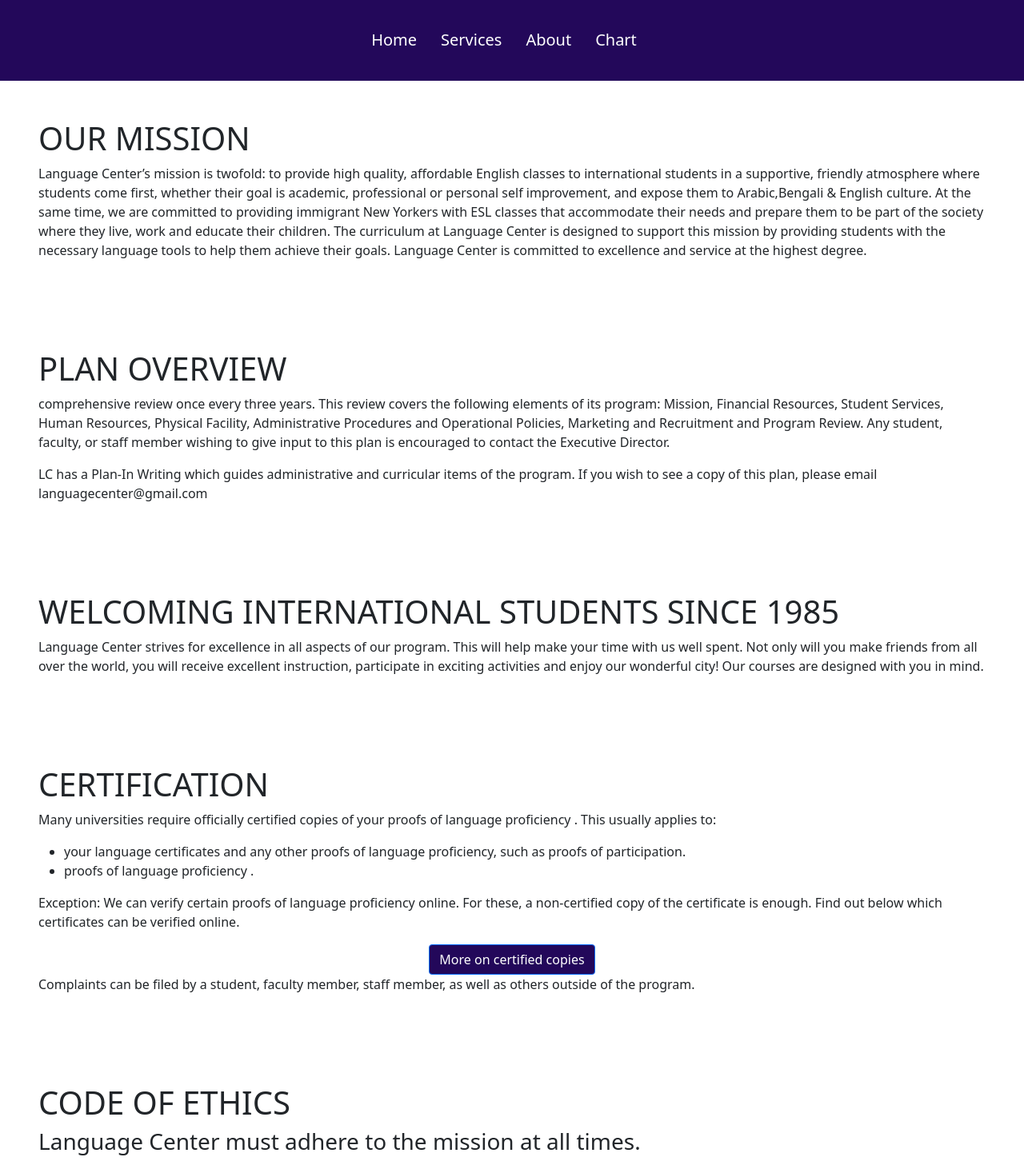
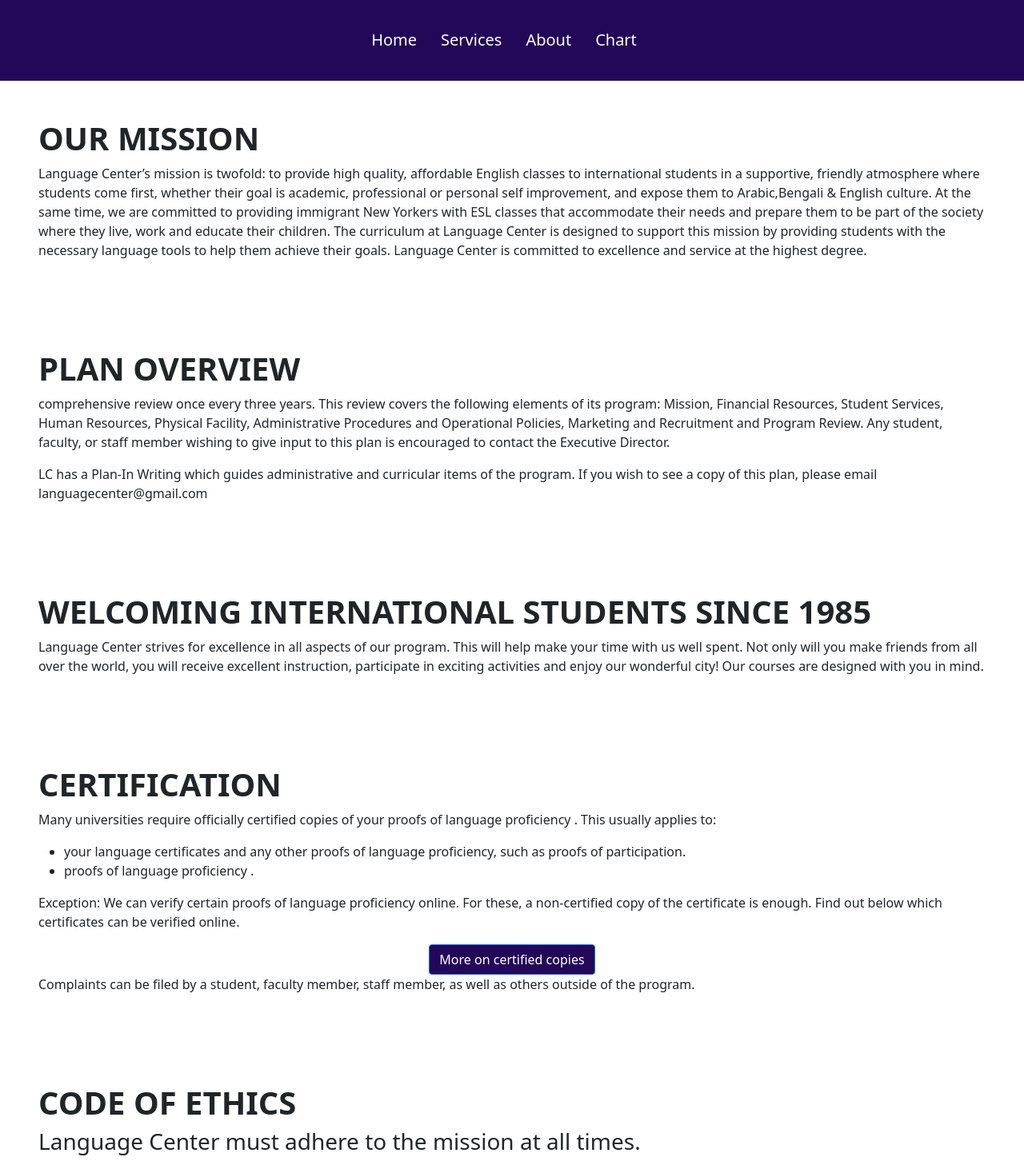
Before and after one commit to saifulislammunna/language-academy, a React (Create React App) app: page /about in a window 1280 px wide. Shown: the top 1457 px of the page at 80% size. Built offline with nearby package versions, Linux system fonts and the light colour scheme.

Commit message:
style-added

```diff
--- a/src/components/About/About.js
+++ b/src/components/About/About.js
@@ -5,11 +5,11 @@ const About = () => {
     return (
         <div>
             <div className="p-5">
-            <h1 className="text-start"> OUR MISSION</h1>
-               <p className="text-start"> Language Center’s mission is twofold: to provide high quality, affordable English classes to international students in a supportive, friendly atmosphere where students come first, whether their goal is academic, professional or personal self improvement, and expose them to Arabic,Bengali &  English culture. At the same time, we are committed to providing immigrant New Yorkers with ESL classes that accommodate their needs and prepare them to be part of the society where they live, work and educate their children. The curriculum at  Language Center is designed to support this mission by providing students with the necessary language tools to help them achieve their goals.  Language Center is committed to excellence and service at the highest degree.</p>
+            <h1 className="text-start fw-bold"> OUR MISSION</h1>
+               <p className="text-start "> Language Center’s mission is twofold: to provide high quality, affordable English classes to international students in a supportive, friendly atmosphere where students come first, whether their goal is academic, professional or personal self improvement, and expose them to Arabic,Bengali &  English culture. At the same time, we are committed to providing immigrant New Yorkers with ESL classes that accommodate their needs and prepare them to be part of the society where they live, work and educate their children. The curriculum at  Language Center is designed to support this mission by providing students with the necessary language tools to help them achieve their goals.  Language Center is committed to excellence and service at the highest degree.</p>
             </div>
 <div className="p-5">
-<h1 className="text-start">PLAN OVERVIEW</h1>
+<h1 className="text-start fw-bold">PLAN OVERVIEW</h1>
  <p className="text-start">comprehensive review once every three years. This review covers the following elements of its program: Mission, Financial Resources, Student Services, Human Resources, Physical Facility, Administrative Procedures and Operational Policies, Marketing and Recruitment and   Program Review. Any student, faculty, or staff member wishing to give input to this plan is encouraged to contact the Executive Director.</p>
 
 <div>
@@ -19,7 +19,7 @@ const About = () => {
 
 </div>
 <div className=" p-5">
-   <h1 className="text-start">WELCOMING INTERNATIONAL STUDENTS SINCE 1985</h1>
+   <h1 className="text-start fw-bold">WELCOMING INTERNATIONAL STUDENTS SINCE 1985</h1>
    <p className="text-start">
     Language Center strives for excellence in all aspects of our program. This will help make your time with us well spent. Not only will you make friends from all over the world, you will receive excellent instruction, participate in exciting activities and enjoy our wonderful city! Our courses are designed with you in mind.
    </p>
@@ -28,7 +28,7 @@ const About = () => {
 
 <div className="p-5">
 
-  <h1 className="text-start">CERTIFICATION</h1>
+  <h1 className="text-start fw-bold">CERTIFICATION</h1>
    <p className="text-start">
    Many universities require officially certified copies of your proofs of language proficiency  .
 This usually applies to:
@@ -55,7 +55,7 @@ Exception: We can verify certain proofs of language proficiency online. For thes
 
 </div >
 <div className="p-5">
-<h1 className="text-start">CODE OF ETHICS</h1>
+<h1 className="text-start fw-bold">CODE OF ETHICS</h1>
 
 <h3 className="text-start">Language Center must adhere to the   mission at all times.</h3>
 
```
